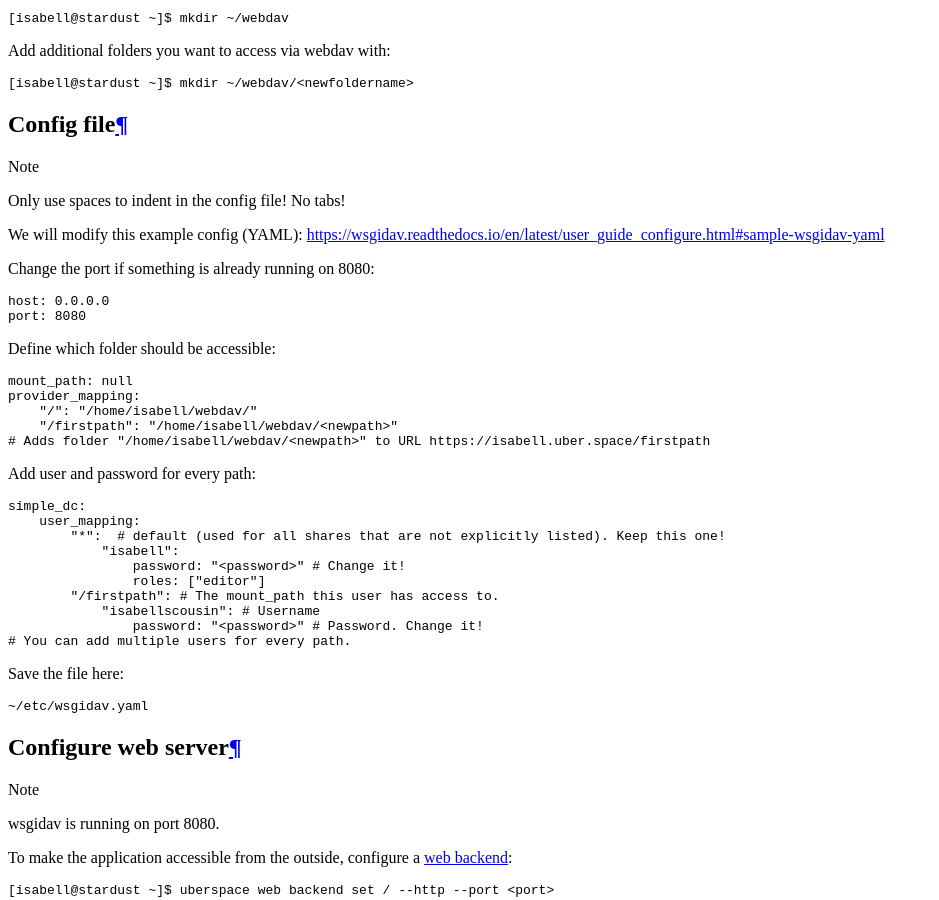
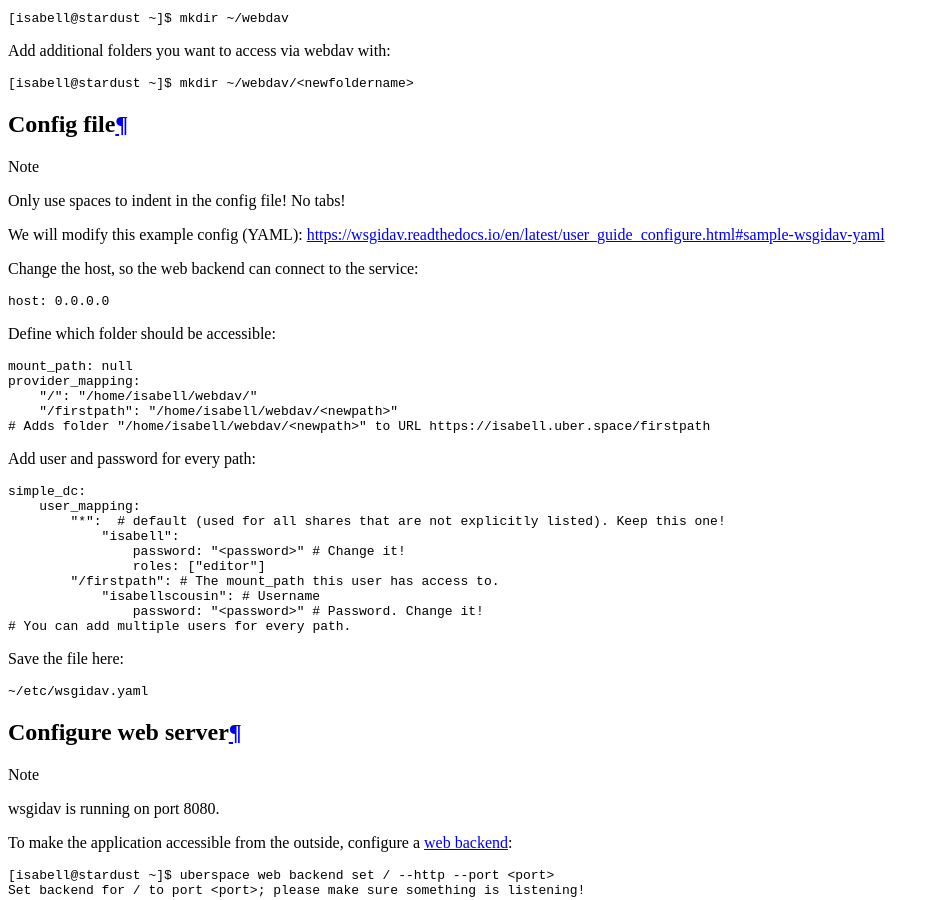
Before and after one commit to Uberspace/lab, a Sphinx documentation site: the page built from source/guide_wsgidav.rst, in a window 1280 px wide and 900 px high, scrolled down 2991 px. Shown: the whole window, without its empty margins (0-939 px from the left). Built offline with Sphinx 7.4.7 and the Read the Docs theme 2.0.0, drawn with Linux system fonts in a browser that asks for light colours.

Commit message:
[wsgidav] assume that nothing else is running

```diff
--- a/source/guide_wsgidav.rst
+++ b/source/guide_wsgidav.rst
@@ -67,11 +67,10 @@
 We will modify this example config (YAML): https://wsgidav.readthedocs.io/en/latest/user_guide_configure.html#sample-wsgidav-yaml
 
 
-Change the port if something is already running on 8080:
+Change the host, so the web backend can connect to the service:
 ::
 
  host: 0.0.0.0
- port: 8080
 
 
 
```
